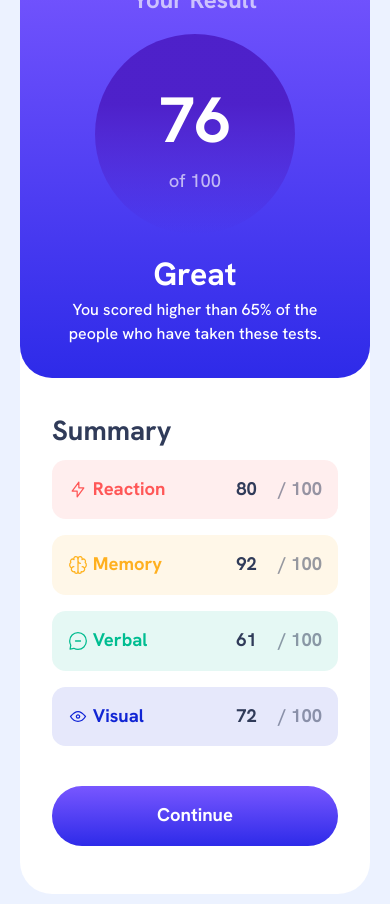
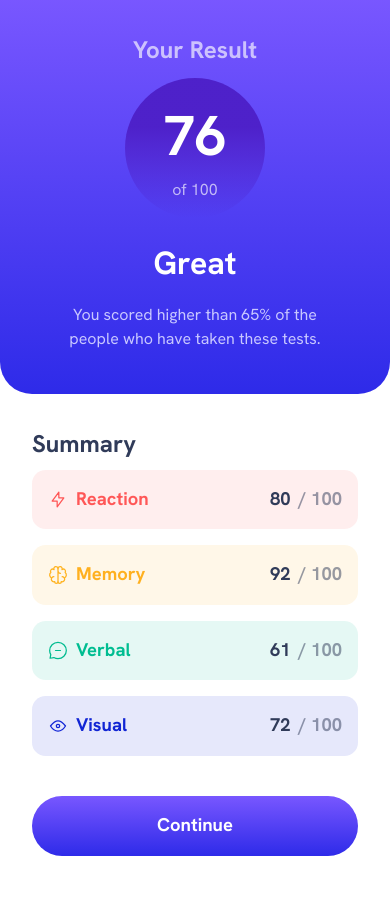
Before and after one commit to AloPauloCarvalho/FrontendMentor_Results-summary-component, a plain HTML site: page index.html in a window 390 px wide. Drawn offline with Linux system fonts and the light colour scheme.

Commit message:
Added Mobile Layout

```diff
--- a/index.html
+++ b/index.html
@@ -11,9 +11,9 @@
   <!--Google Fonts-->
   <link rel="preconnect" href="https://fonts.googleapis.com">
   <link rel="preconnect" href="https://fonts.gstatic.com" crossorigin>
-  <link href="https://fonts.googleapis.com/css2?family=Hanken+Grotesk:wght@500;700;800&display=swap" rel="stylesheet">
+  <link href="https://fonts.googleapis.com/css2?family=Hanken+Grotesk:wght@300;400;500;700;800&display=swap" rel="stylesheet">
 
-<!--Meu CSS-->
+  <!--Meu CSS-->
   <link rel="stylesheet" href="styles.css">
 
 </head>
@@ -24,12 +24,13 @@
       <div class="results-card-header">
         <h1 class="your-result">Your Result</h1>
 
+
         <div class="results-circle">
           <h2 class="results-circle-top-number">76</h2>
           <p class="results-circle-bottom-number">of 100</p>
         </div>
 
-        <div class="result-status">
+        <div class="results-status">
           <h2 class="results-status-word">Great</h2>
           <p class="results-status-text">You scored higher than 65% of the people who have taken these tests.</p>
         </div>
@@ -49,7 +50,7 @@
               </div>
 
               <div class="bar-text-align">
-                <p>80ㅤ</p><p style="opacity: 0.5;">/ 100</p>
+                <p>80</p><p style="opacity: 0.5;">/ 100</p>
               </div>
 
             </div>
@@ -65,7 +66,7 @@
             </div>
 
             <div class="bar-text-align">
-              <p>92ㅤ</p><p style="opacity: 0.5;">/ 100</p>
+              <p>92</p><p style="opacity: 0.5;">/ 100</p>
             </div>
 
           </div>
@@ -80,7 +81,7 @@
             </div>
 
             <div class="bar-text-align">
-              <p>61ㅤ</p><p style="opacity: 0.5;">/ 100</p>
+              <p>61</p><p style="opacity: 0.5;">/ 100</p>
             </div>
 
           </div>
@@ -95,7 +96,7 @@
             </div>
 
             <div class="bar-text-align">
-              <p>72ㅤ</p><p style="opacity: 0.5;">/ 100</p>
+              <p>72</p><p style="opacity: 0.5;">/ 100</p>
             </div>
 
           </div>
--- a/styles.css
+++ b/styles.css
@@ -61,14 +61,15 @@
 
     display: grid;
     place-content: center;
-
-    height: 100vh;
+    align-items: center;
   }
 
   .results-card{
     max-width: 350px;
     background-color: white;
     border-radius: 2rem;
+
+    margin: 1rem;
 
     overflow: hidden;
   }
@@ -78,7 +79,7 @@
     border-radius: 2rem;
 
     padding: 2rem;
-    gap: 1rem;
+    gap: .65rem;
     display: flex;
     flex-wrap: wrap;
     justify-content: center;
@@ -114,19 +115,25 @@
     opacity: 0.65;
   }
 
+  .results-status{
+    margin: .65rem;
+  }
+
   .results-status-word{
     font-size: 2rem;
     text-align: center;
+    margin-bottom: 1rem;
   }
 
   .results-status-text{
     font-size: 1rem;
-    font-weight: 500;
+    font-weight: 400;
+    color: hsl(241, 100%, 89%);
     text-align: center;
-
+    max-width: 280px;
   }
 
-  @media (min-width: 600px){
+  @media (min-width: 666px){
     .results-card{
         display: grid;
       grid-template-columns: 1fr 1fr;
@@ -146,6 +153,7 @@
   .sumarry-heading {
     color: var(--clr-primary-navy-blue);
     align-items: flex-start;
+    font-size: 1.5rem;
   }
 
   .bar {
@@ -165,7 +173,7 @@
 
   .bar-text-align{
     display: flex;
-    gap: .3rem;
+    gap: .5rem;
   }
 
   .bar-reaction{
@@ -189,6 +197,7 @@
     width: 100%;
 
     color: white;
+    cursor: pointer;
 
     border: 0;
     border-radius: 8rem;
@@ -197,3 +206,55 @@
 
     background: linear-gradient(180deg, var(--clr-gradient-blue-1) 0%, var(--clr-gradient-blue-2) 100%);
   }
+
+  .btn:hover, .btn:focus{
+    background-color: hsl(224, 30%, 27%);
+  }
+
+
+
+  @media (max-width: 665px){
+    .results-card{
+
+      margin: 0;
+      max-width: 100%;
+
+      border-radius: 0;
+
+    }
+
+    .results-card-header{
+    border-top-left-radius: 0;
+    border-top-right-radius: 0;
+    border-bottom-left-radius: 2rem;
+    border-bottom-right-radius: 2rem;
+
+    padding: 2rem;
+    gap: .65rem;
+
+    max-width: 100%;
+
+    display: grid;
+    }
+
+    .your-result{
+        place-self: center;
+      }
+
+    .results-circle{
+        width: 140px;
+        height: 140px;
+
+        place-self: center;
+    }
+
+    .results-circle-top-number{
+        font-size: 3.5rem;
+      }
+
+      .results-circle-bottom-number{
+        font-size: 1rem;
+        opacity: 0.65;
+      }
+
+  }
```
